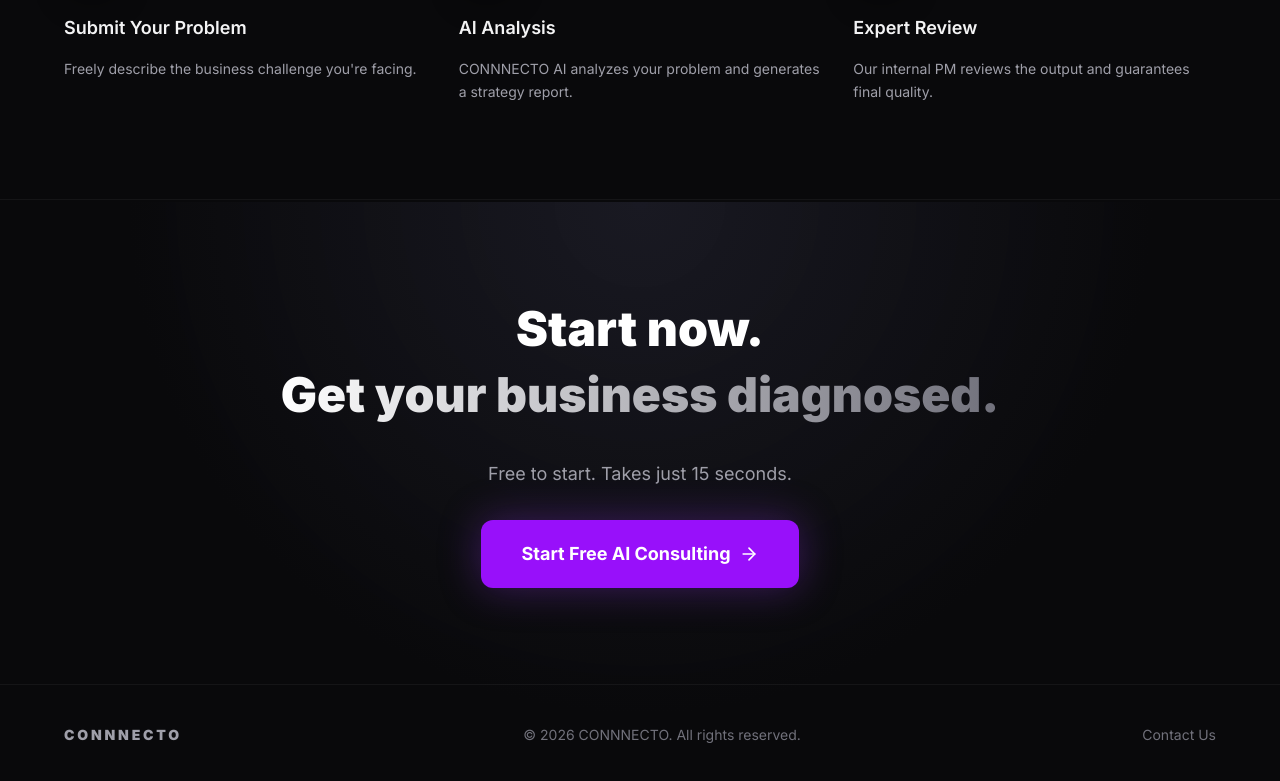
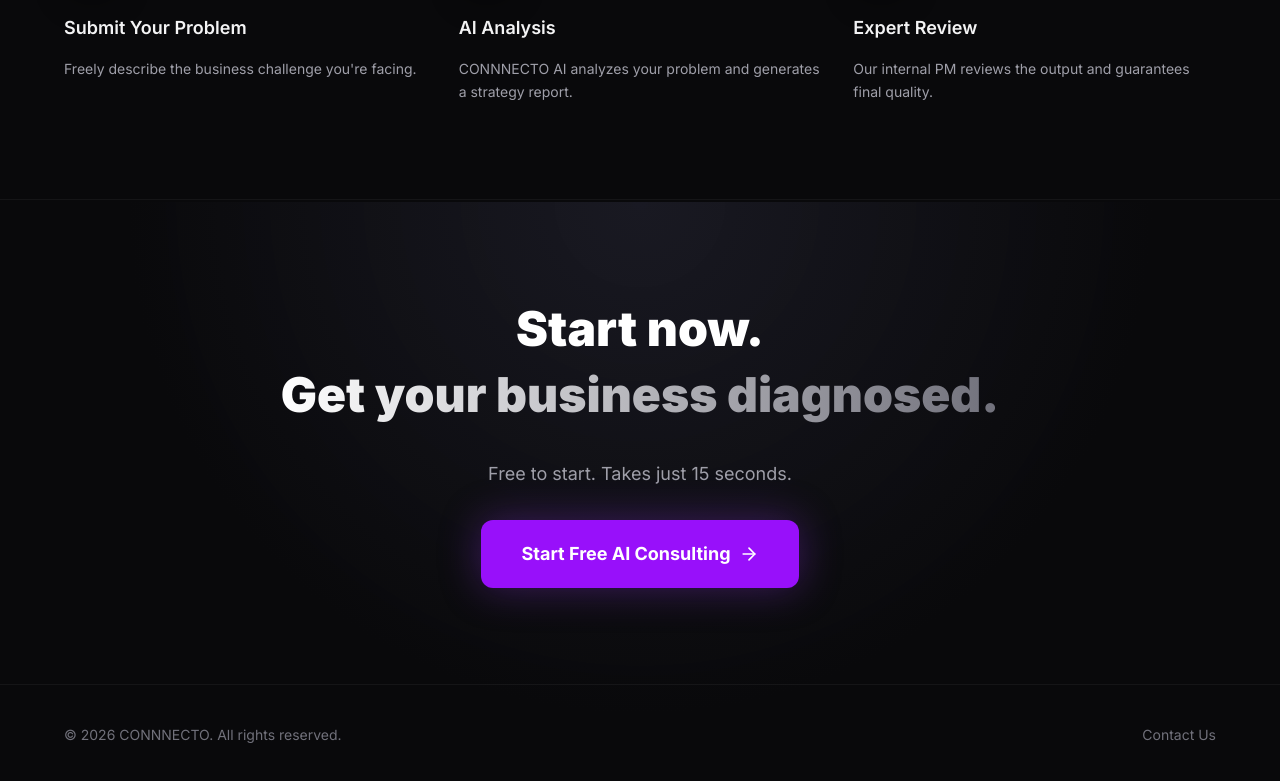
Before and after one commit to Connecto-wyw/AI-Consultancy, a Next.js app: page / in a window 1280 px wide. Shown: the part 2198-2979 px from the top of the page. Built offline with nearby package versions, Linux system fonts and the light colour scheme; no server answers.

Commit message:
fix: remove placeholder CONNNECTO text from footer
Co-Authored-By: Claude Sonnet 4.6 <noreply@anthropic.com>

```diff
--- a/src/app/page.tsx
+++ b/src/app/page.tsx
@@ -141,7 +141,6 @@ export default function Home() {
       {/* ── FOOTER ── */}
       <footer className="border-t border-white/5 px-6 py-10">
         <div className="max-w-6xl mx-auto flex flex-col md:flex-row items-center justify-between gap-4 text-sm text-zinc-500">
-          <span className="font-black tracking-[0.2em] text-zinc-400">CONNNECTO</span>
           <span>{h.footerRights}</span>
           <Link href="/contact" className="hover:text-white transition-colors">{h.footerContact}</Link>
         </div>
```
